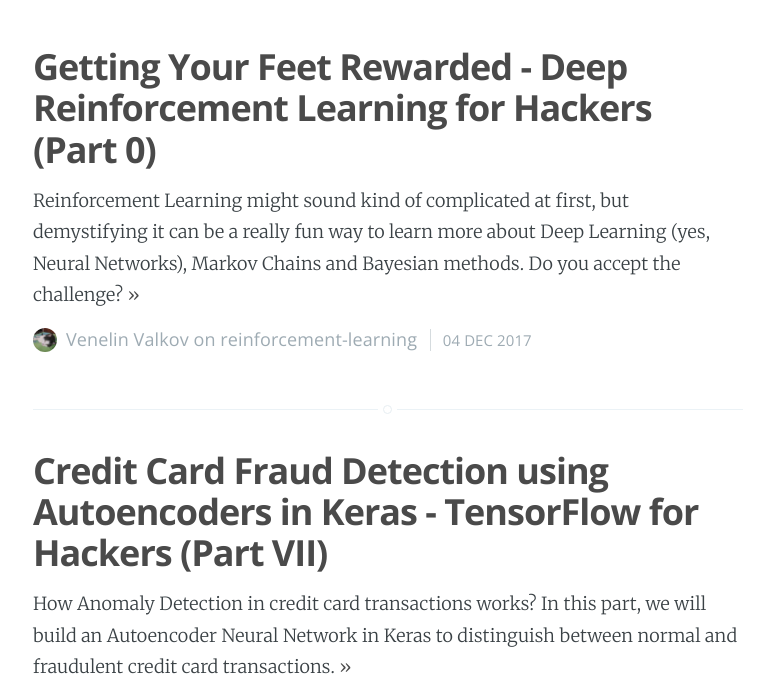
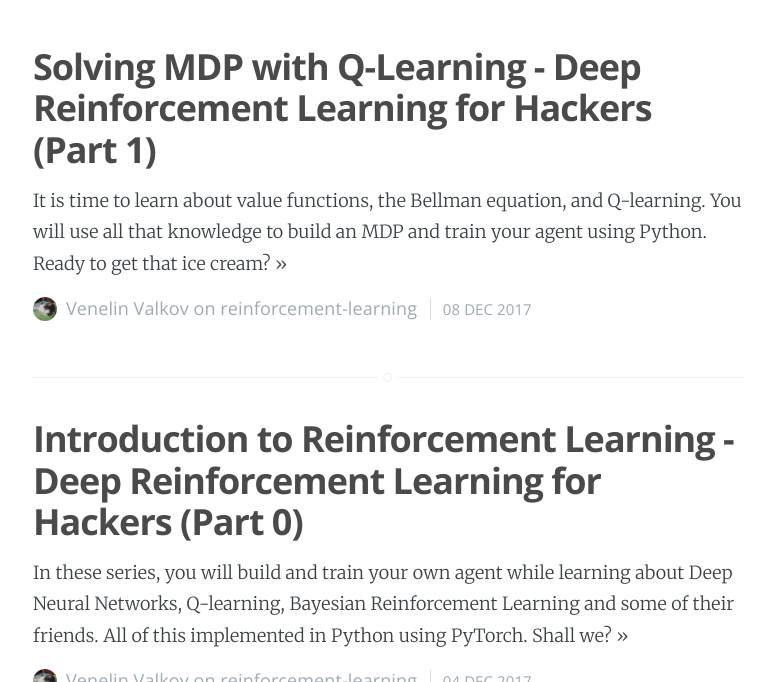
Before and after one commit to andybala/curiousily.github.com, a Jekyll site: the page built from index.html, in a window 1280 px wide and 900 px high, scrolled down 686 px, cut to the strip 218-900 px from the top of the window. Shown: the whole strip, without its empty margins (252-1023 px from the left). Built offline with Jekyll 4.4.1, drawn with Linux system fonts in a browser that asks for light colours; the list of posts is cut into pages by our own code; some of the changed lines change nothing that is shown; some of the changed text lies outside the part shown.

Commit message:
Add new post

````diff
--- a/_posts/2017-12-04-deep-reinforcement-learning-for-hackers-part-0.markdown
+++ b/_posts/2017-12-04-deep-reinforcement-learning-for-hackers-part-0.markdown
@@ -1,9 +1,9 @@
 ---
 layout: post
-title:  "Getting Your Feet Rewarded - Deep Reinforcement Learning for Hackers (Part 0)"
+title:  "Introduction to Reinforcement Learning - Deep Reinforcement Learning for Hackers (Part 0)"
 date:   2017-12-04 22:31:00 +0300
 categories: ["reinforcement-learning"]
-excerpt: Reinforcement Learning might sound kind of complicated at first, but demystifying it can be a really fun way to learn more about Deep Learning (yes, Neural Networks), Markov Chains and Bayesian methods. Do you accept the challenge?
+excerpt: In these series, you will build and train your own agent while learning about Deep Neural Networks, Q-learning, Bayesian Reinforcement Learning and some of their friends. All of this implemented in Python using PyTorch. Shall we?
 ---
 
 The best way to understand what Reinforcement Learning is to watch this video:
--- /dev/null
+++ b/_posts/2017-12-09-deep-reinforcement-learning-for-hackers-part-1.markdown
@@ -0,0 +1,333 @@
+---
+layout: post
+title:  "Solving MDP with Q-Learning - Deep Reinforcement Learning for Hackers (Part 1)"
+date:   2017-12-09 0:31:00 +0300
+categories: ["reinforcement-learning"]
+excerpt: It is time to learn about value functions, the Bellman equation, and Q-learning. You will use all that knowledge to build an MDP and train your agent using Python. Ready to get that ice cream?
+---
+
+This time around you will solve the MDP defined in the last part. You will get that ice cream! But first, we need a bit more learnings:
+
+# Discounted Future Reward
+
+Why do we need the discount factor $\gamma$? The total reward that your agent will receive from the current time step t to the end of the task can be defined as:
+
+$$R_t = r_t + r_{t + 1} + \ldots + r_n$$
+
+That looks ok, but let's not forget that our environment is stochastic (the supermarket might close any time now). The discount factor allows us to value short-term reward more than long-term ones, we can use it as:
+
+$$R_t = R_t + \gamma r_{t+1} + \ldots + \gamma^{n - t} r_n = r_t + \gamma R_{t+1}$$
+
+Our agent would perform great if he chooses the action that maximizes the (discounted) future reward at every step.
+
+# Value function
+
+It would be great to know how "good" a given state $s$ is. Something to tell us - no matter the state you're in if you transition to state $s$ your total reward will be $x$, word! If you start from $s$ and follow policy $\pi$. That would spare us from revisiting same states over and over again. The **value function** does this for us. It depends on the state we're in $s$ and the policy $\pi$ your agent is following. It is given by:
+
+$$V^{\pi}(s) = \mathbb{E}(\sum_{t \geq 0}\gamma^t r_t) \quad \forall s \in \mathbb{S}$$
+
+There exists an **optimal value function** that has the highest value for all states. It is given by:
+
+$$V^*(s) = \max_{\pi}V^{\pi}(s) \quad \forall s \in \mathbb{S}$$
+
+# Q function
+
+Yet, your agent can't control what state he ends up in, directly. He can influence it by choosing some action $a$.  Let's introduce another function that accepts state and action as parameters and returns the expected total reward - the Q function (it represents the "quality" of a certain action given a state). More formally, the function $Q^{\pi}(s, a)$ gives the expected return when starting in $s$, performing $a$ and following $\pi$.
+
+Again, we can define the optimal Q-function $Q^\*(s, a)$ that gives the expected total reward for your agent when starting at $s$ and picks action $a$. That is, the optimal Q-function tells your agent how good of a choice is picking $a$ when at state $s$.
+
+There is a relationship between the two optimal functions $V^\*$ and $Q^\*$. It is given by:
+
+$$V^*(s) = \max_aQ^*(s, a) \quad \forall s \in \mathbb{S}$$
+
+That is, the maximum expected total reward when starting at $s$ is the maximum of $Q^\*(s, a)$ over all possible actions.
+
+Using $Q^\*(s, a)$ we can extract the optimal policy $\pi^\*$ by choosing the action $a$ that gives maximum reward $Q^\*(s, a)$ for state $s$. We have:
+
+$$\pi^*(s) = \text{arg}\max_{a} Q^* (s, a) \quad \forall s \in \mathbb{S}$$
+
+There is a nice relationship between all functions we defined so far. You now have the tools to identify states and state-action pairs as good or bad. More importantly, if you can identify $V^\*$ or $Q^\*$, you can build the best possible agent there is (for the current environment). But how do we use this in practice?
+
+# Learning with Q-learning
+
+Let's focus on a single state $s$ and action $a$. We can express $Q(s, a)$ recursively, in terms of the Q-value of the next state $s'$:
+
+$$Q(s, a) = r + \gamma \max_{a'}Q(s', a')$$
+
+This equation, known as the **Bellman equation**, tells us that the maximum future reward is the reward the agent received for entering the current state $s$ plus the maximum future reward for the next state $s'$. The gist of Q-learning is that we can iteratively approximate $Q^\*$ using the Bellman equation described above. The Q-learning equation is given by:
+
+$$Q_{t+1}(s_t, a_t) = Q_t(s_t, a_t) + \alpha(r_{t+1} + \gamma \max_{a}Q_t(s_{t + 1}, a) - Q_t(s_t, a_t))$$
+
+where $\alpha$ is the learning rate that controls how much the difference between previous and new Q-value is considered.
+
+Can your agent learn anything using this? At first - no, the initial approximations will most likely be completely random/wrong. However, as the agent explore more and more of the environment, the approximated Q-values will start to converge to $Q^\*$.
+
+# Building the Environment
+
+Okay, it is time to get your ice cream. Let's try a simple case first:
+
+{:.center}
+![png]({{site.url}}/assets/18.rl_for_hackers_part_1_files/small_grid.png)
+*Simple MDP - 4 possible states*
+
+The initial state looks like this:
+
+
+```python
+ZOMBIE = "z"
+CAR = "c"
+ICE_CREAM = "i"
+EMPTY = "*"
+
+grid = [
+    [ICE_CREAM, EMPTY],
+    [ZOMBIE, CAR]
+]
+
+for row in grid:
+    print(' '.join(row))
+```
+
+    i *
+    z c
+
+
+
+```python
+from collections import namedtuple
+
+class State:
+
+    def __init__(self, grid, car_pos):
+        self.grid = grid
+        self.car_pos = car_pos
+
+    def __eq__(self, other):
+        return isinstance(other, State) and self.grid == other.grid and self.car_pos == other.car_pos
+
+    def __hash__(self):
+        return hash(str(self.grid) + str(self.car_pos))
+
+    def __str__(self):
+        return f"State(grid={self.grid}, car_pos={self.car_pos})"
+```
+
+All possible actions:
+
+
+```python
+UP = 0
+DOWN = 1
+LEFT = 2
+RIGHT = 3
+
+ACTIONS = [UP, DOWN, LEFT, RIGHT]
+```
+
+and the initial state:
+
+
+```python
+start_state = State(grid=grid, car_pos=[1, 1])
+```
+
+Your agent needs a way to interact with the environment, that is, choose actions. Let's define a function that takes the current state with an action and returns new state, reward and whether or not the episode has completed:
+
+
+```python
+from copy import deepcopy
+
+def act(state, action):
+
+    def new_car_pos(state, action):
+        p = deepcopy(state.car_pos)
+        if action == UP:
+            p[0] = max(0, p[0] - 1)
+        elif action == DOWN:
+            p[0] = min(len(state.grid) - 1, p[0] + 1)
+        elif action == LEFT:
+            p[1] = max(0, p[1] - 1)
+        elif action == RIGHT:
+            p[1] = min(len(state.grid[0]) - 1, p[1] + 1)
+        else:
+            raise ValueError(f"Unknown action {action}")
+        return p
+
+    p = new_car_pos(state, action)
+    grid_item = state.grid[p[0]][p[1]]
+
+    new_grid = deepcopy(state.grid)
+
+    if grid_item == ZOMBIE:
+        reward = -100
+        is_done = True
+        new_grid[p[0]][p[1]] += CAR
+    elif grid_item == ICE_CREAM:
+        reward = 1000
+        is_done = True
+        new_grid[p[0]][p[1]] += CAR
+    elif grid_item == EMPTY:
+        reward = -1
+        is_done = False
+        old = state.car_pos
+        new_grid[old[0]][old[1]] = EMPTY
+        new_grid[p[0]][p[1]] = CAR
+    elif grid_item == CAR:
+        reward = -1
+        is_done = False
+    else:
+        raise ValueError(f"Unknown grid item {grid_item}")
+
+    return State(grid=new_grid, car_pos=p), reward, is_done
+```
+
+In our case, one episode is starting from the initial state and crashing into a Zombie or eating the ice cream.
+
+# Learning to drive
+
+Ok, it is time to implement the Q-learning algorithm and get the ice cream. We have a really small state space, only 4 states. This allows us to keep things simple and store the computed Q values in a table. Let's start with some constants:
+
+
+```python
+import numpy as np
+import random
+
+random.seed(42) # for reproducibility
+
+N_STATES = 4
+N_EPISODES = 20
+
+MAX_EPISODE_STEPS = 100
+
+MIN_ALPHA = 0.02
+
+alphas = np.linspace(1.0, MIN_ALPHA, N_EPISODES)
+gamma = 1.0
+eps = 0.2
+
+q_table = dict()
+```
+
+We will decay the learning rate, `alpha`,  every episode - as your agent explores more and more of the environment, he will "believe" that there is not that much left to learn. Additionally, limits for the number of training episodes and steps are defined.
+
+Dicts in Python can be a bit clunky, so we're using a helper function `q`  that gives the Q value for a state-action pair or for all actions, given a state:
+
+
+```python
+def q(state, action=None):
+
+    if state not in q_table:
+        q_table[state] = np.zeros(len(ACTIONS))
+
+    if action is None:
+        return q_table[state]
+
+    return q_table[state][action]
+```
+
+Choosing an action given the current state is really simple - act with random action with some small probability or the best action seen so far (using our `q_table`):
+
+
+```python
+def choose_action(state):
+    if random.uniform(0, 1) < eps:
+        return random.choice(ACTIONS)
+    else:
+        return np.argmax(q(state))
+```
+
+Why your agent uses random actions, sometimes? Remember, the environment is unknown, so it has to be explored in some way - your agent will do so using the power of randomness.
+
+Up next, training your agent using the Q-learning algorithm:
+
+
+```python
+for e in range(N_EPISODES):
+
+    state = start_state
+    total_reward = 0
+    alpha = alphas[e]
+
+    for _ in range(MAX_EPISODE_STEPS):
+        action = choose_action(state)
+        next_state, reward, done = act(state, action)
+        total_reward += reward
+
+        q(state)[action] = q(state, action) + \
+                alpha * (reward + gamma *  np.max(q(next_state)) - q(state, action))
+        state = next_state
+        if done:
+            break
+    print(f"Episode {e + 1}: total reward -> {total_reward}")
+```
+
+    Episode 1: total reward -> 999
+    Episode 2: total reward -> 998
+    Episode 3: total reward -> 997
+    Episode 4: total reward -> 997
+    Episode 5: total reward -> 999
+    Episode 6: total reward -> 999
+    Episode 7: total reward -> 998
+    Episode 8: total reward -> -100
+    Episode 9: total reward -> -101
+    Episode 10: total reward -> 999
+    Episode 11: total reward -> 999
+    Episode 12: total reward -> 999
+    Episode 13: total reward -> 999
+    Episode 14: total reward -> 999
+    Episode 15: total reward -> 999
+    Episode 16: total reward -> 998
+    Episode 17: total reward -> 999
+    Episode 18: total reward -> 999
+    Episode 19: total reward -> 999
+    Episode 20: total reward -> 999
+
+
+Here, we use all of the helper functions defined above to ultimately train your agent to behave (hopefully) kinda optimal. We start with the initial state, at every episode, choose an action, receive reward and update our Q values. Note that the implementation looks similar to the formula for Q-learning, discussed above.
+
+# Did it learn something?
+
+Let's extract the policy your agent has learned by selecting the action with maximum Q value at each step, we will do that manually, like a boss. First up, the `start_state`:
+
+{:.center}
+![png]({{site.url}}/assets/18.rl_for_hackers_part_1_files/small_grid.png)
+*Your agent stars here at every new episode*
+
+
+```python
+sa = q(start_state)
+print(f"up={sa[UP]}, down={sa[DOWN]}, left={sa[LEFT]}, right={sa[RIGHT]}")
+```
+
+    up=998.9999564956789, down=225.12936017286486, left=-85.10182825484765, right=586.1924520375833
+
+
+Up seems the way to go, let's take that action:
+
+
+```python
+new_state, reward, done = act(start_state, UP)
+```
+
+The new state looks like this:
+
+{:.center}
+![png]({{site.url}}/assets/18.rl_for_hackers_part_1_files/small_grid_step_1.png)
+*Getting closer to the ice cream*
+
+What is the best thing to do now?
+
+
+```python
+sa = q(new_state)
+print(f"up={sa[UP]}, down={sa[DOWN]}, left={sa[LEFT]}, right={sa[RIGHT]}")
+```
+
+    up=895.9452631578947, down=842.8767095010014, left=1000.0, right=967.1072709141274
+
+
+But of course, going left will get you the ice cream! Hooray! Your agent seems to know it's way around here.
+
+Isn't this amazing? Your agent doesn't know anything about the "rules of the game", yet it manages to learn that Zombies are bad and Ice Cream is great! Also, it tries to reach the ice cream as quickly as possible. The reward seems to the ultimate signal that drives the learning process.
+
+We're done here! You can now build complex agents that find optimal policies quickly. Except, maybe not. This was a very simple MDP. Next, we will find how Neural Networks fit into the Reinforcement Learning framework.
````
Also changed, not shown: assets/18.rl_for_hackers_part_1_files/small_grid.png (added), assets/18.rl_for_hackers_part_1_files/small_grid_step_1.png (added), 1 other file.
